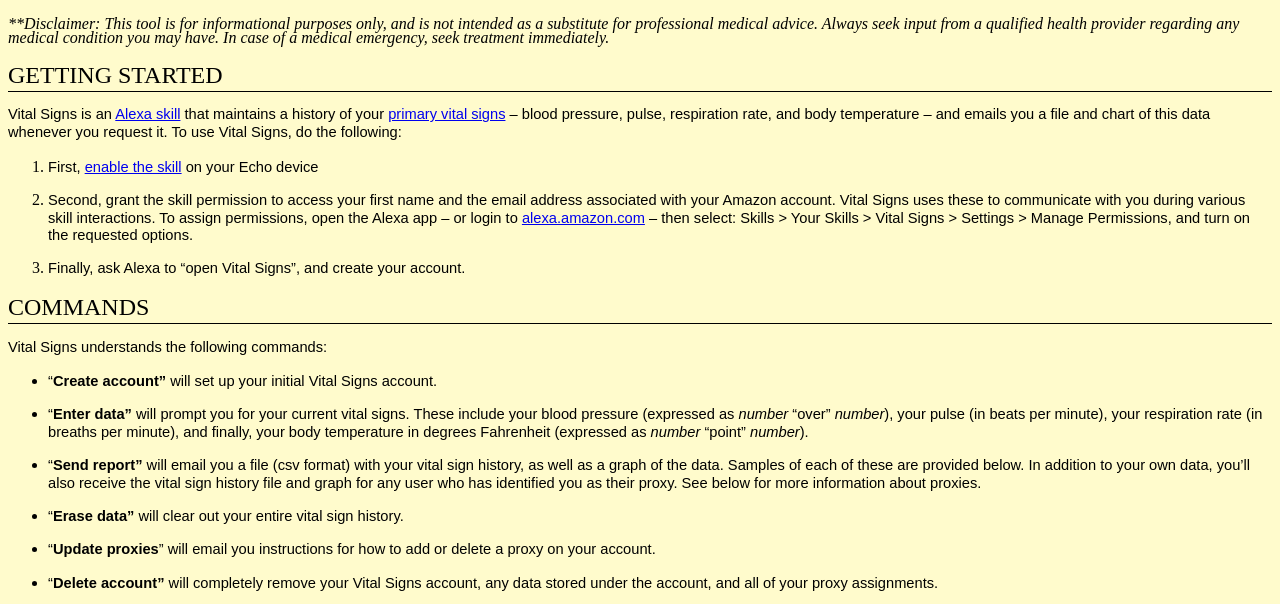
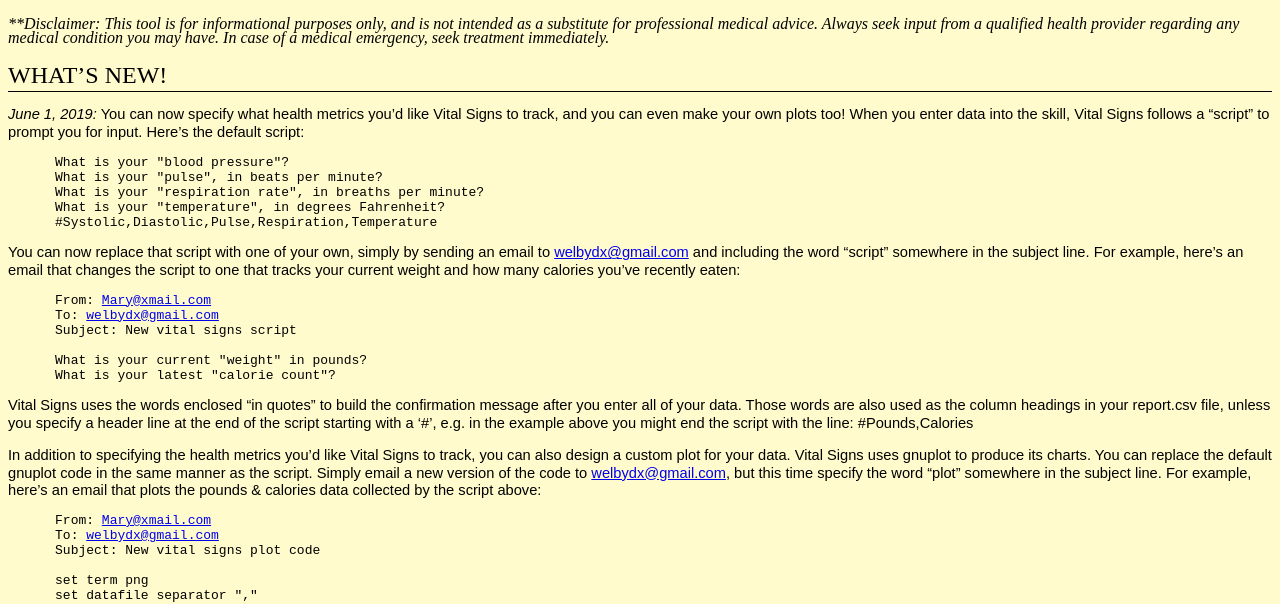
Before and after one commit to glmck13/VitalSigns, a plain HTML site: page VitalSigns.html in a window 1280 px wide. Shown: the part 181-785 px from the top of the page. Drawn offline with Linux system fonts and the light colour scheme.

Commit message:
Add files via upload

```diff
--- a/VitalSigns.html
+++ b/VitalSigns.html
@@ -5,7 +5,7 @@
 	<title>Vital Signs</title>
 	<meta name="generator" content="LibreOffice 6.0.7.3 (Linux)"/>
 	<meta name="created" content="2019-05-13T18:28:07.359828118"/>
-	<meta name="changed" content="2019-05-21T10:37:20.195410301"/>
+	<meta name="changed" content="2019-06-02T14:00:51.602358527"/>
 	<style type="text/css">
 		@page { size: 8.27in 11.69in; margin: 0.79in }
 		p { margin-bottom: 0.1in; direction: inherit; line-height: 120% }
@@ -18,6 +18,7 @@
 		h2.western { font-family: "Albany", sans-serif; font-size: 16pt }
 		h2.cjk { font-family: "Noto Sans CJK SC Regular"; font-size: 16pt }
 		h2.ctl { font-family: "Lohit Devanagari"; font-size: 16pt }
+		pre.cjk { font-family: "DejaVu Sans Mono", monospace }
 		a:link { so-language: zxx }
 	</style>
 </head>
@@ -34,7 +35,73 @@
 a substitute for professional medical advice. Always seek input from
 a qualified health provider regarding any medical condition you may
 have. In case of a medical emergency, seek treatment immediately.</i></font></font></p>
-<h1 class="western"><a name="__RefHeading___Toc116_3748293789"></a><a name="__RefHeading___Toc109_562478963"></a><a name="__RefHeading___Toc109_1211803896"></a>
+<h1 class="western">What’s New!</h1>
+<p class="western" style="font-weight: normal; text-decoration: none">
+<i>June 1, 2019:</i><span style="font-style: normal">  You can now
+specify </span><span style="font-style: normal">what</span><span style="font-style: normal">
+health metrics </span><span style="font-style: normal">you’d like</span><span style="font-style: normal">
+Vital Signs </span><span style="font-style: normal">to track, </span><span style="font-style: normal">and
+you can even </span><span style="font-style: normal">make</span><span style="font-style: normal">
+your own plots too!  When you enter data into the skill, Vital Signs
+follows a “script” to prompt you for input.  Here’s the default
+script:</span></p>
+<pre class="western" style="margin-left: 0.49in">What is your &quot;blood pressure&quot;?
+What is your &quot;pulse&quot;, in beats per minute?
+What is your &quot;respiration rate&quot;, in breaths per minute?
+What is your &quot;temperature&quot;, in degrees Fahrenheit?
+#Systolic,Diastolic,Pulse,Respiration,Temperature
+</pre><p class="western" style="font-weight: normal; text-decoration: none">
+<span style="font-style: normal">You can now replace that script with
+one of your own, simply by sending an email to <a href="mailto:welbydx@gmail.com">welbydx@gmail.com</a>
+</span><span style="font-style: normal">and including the</span><span style="font-style: normal">
+word “script” somewhere in the subject </span><span style="font-style: normal">line</span><span style="font-style: normal">.
+ </span><span style="font-style: normal">For example, here’s </span><span style="font-style: normal">an
+email that changes </span><span style="font-style: normal">the</span><span style="font-style: normal">
+script to one that </span><span style="font-style: normal">tracks
+your </span><span style="font-style: normal">current </span><span style="font-style: normal">weight
+and </span><span style="font-style: normal">how many calories you’ve
+</span><span style="font-style: normal">recently </span><span style="font-style: normal">eaten:</span></p>
+<pre class="western" style="margin-left: 0.49in">From: <a href="mailto:Mary@xmail.com">Mary@xmail.com</a>
+To: <a href="mailto:welbydx@gmail.com">welbydx@gmail.com</a>
+Subject: New vital signs script
+
+<span style="font-style: normal">What is your current &quot;weight&quot; in pounds?</span>
+<span style="font-style: normal">What is your </span><span style="font-style: normal">latest</span><span style="font-style: normal"> </span><span style="font-style: normal">&quot;calorie count&quot;?</span>
+</pre><p class="western">
+Vital Signs uses the words enclosed “in quotes” to build the
+confirmation message after you enter all of your data.  Those words
+are also used as the column headings in your report.csv file, unless
+you specify a header line at the end of the script starting with a
+‘#’, e.g. in the example above you might end the script with the
+line: #Pounds,Calories</p>
+<p class="western">In addition to specifying the health metrics you’d
+like Vital Signs to track, you can also design a custom plot for your
+data.  Vital Signs uses gnuplot to produce its charts.  <span style="font-style: normal"><span style="text-decoration: none"><span style="font-weight: normal">You
+can replace the default gnuplot code in the same manner as the
+script.  Simply email a new version of the code to <a href="mailto:welbydx@gmail.com">welbydx@gmail.com</a>,
+but this time specify the</span></span></span><span style="font-style: normal"><span style="text-decoration: none"><span style="font-weight: normal">
+word “</span></span></span><span style="font-style: normal"><span style="text-decoration: none"><span style="font-weight: normal">plot</span></span></span><span style="font-style: normal"><span style="text-decoration: none"><span style="font-weight: normal">”
+somewhere in the subject </span></span></span><span style="font-style: normal"><span style="text-decoration: none"><span style="font-weight: normal">line</span></span></span><span style="font-style: normal"><span style="text-decoration: none"><span style="font-weight: normal">.
+ </span></span></span><span style="font-style: normal"><span style="text-decoration: none"><span style="font-weight: normal">For
+example, here’s </span></span></span><span style="font-style: normal"><span style="text-decoration: none"><span style="font-weight: normal">an
+email that </span></span></span><span style="font-style: normal"><span style="text-decoration: none"><span style="font-weight: normal">plots
+the pounds &amp; calories data collected by the script above</span></span></span><span style="font-style: normal"><span style="text-decoration: none"><span style="font-weight: normal">:</span></span></span></p>
+<pre class="western" style="margin-left: 0.49in">From: <a href="mailto:Mary@xmail.com">Mary@xmail.com</a>
+To: <a href="mailto:welbydx@gmail.com">welbydx@gmail.com</a>
+Subject: New vital signs plot code
+
+set term png
+set datafile separator &quot;,&quot;
+set xdata time
+set timefmt &quot;%b-%d-%Y %H:%M:%S&quot;
+set key autotitle columnheader
+set xtics timedate format &quot;%b\n%d&quot;
+set style line 1 lc rgb &quot;red&quot; lt 1 lw 3 pt 7 pi -1 ps 1.5
+set style line 2 lc rgb &quot;blue&quot; lt 1 lw 3 pt 7 pi -1 ps 1.5
+set pointintervalbox 3
+set y2tics
+plot &quot;report.csv&quot; using 1:2 with linespoints ls 1, \<br/>
+&quot;&quot; using 1:3 axes x1y2 with linespoints ls 2</pre><h1 class="western">
 GETTING STARTED</h1>
 <p class="western">Vital Signs is an <a href="https://www.amazon.com/dp/B07S5KN6K6" target="_blank">Alexa
 skill</a> that maintains a history of your <a href="https://en.wikipedia.org/wiki/Vital_signs" target="_blank">primary
@@ -101,7 +168,7 @@
 	remove your Vital Signs account, any data stored under the account,
 	and all of your proxy assignments.</p>
 </ul>
-<h1 class="western"><a name="PROXIES"></a><a name="__RefHeading___Toc120_3748293789"></a><a name="__RefHeading___Toc113_562478963"></a><a name="__RefHeading___Toc113_1211803896"></a>
+<h1 class="western"><a name="__RefHeading___Toc120_3748293789"></a><a name="PROXIES"></a><a name="__RefHeading___Toc113_1211803896"></a><a name="__RefHeading___Toc113_562478963"></a>
 PROXIES</h1>
 <p class="western">We’ve all been in situations where we’d like
 to know how someone is doing, but we can’t be around to check on
@@ -131,6 +198,7 @@
 	will send John both his own data, as well has his mom’s.</p>
 </ol>
 <p class="western" align="left" style="margin-left: 0.49in"><img src="VitalSigns_html_4b4d89bb2854b70b.png" name="Image3" align="bottom" width="414" height="344" border="0"/>
+
 </p>
 <p class="western">There is no limit on the number of proxies a user
 can associate with his/her account. Thus, for example, if Mary had
```
